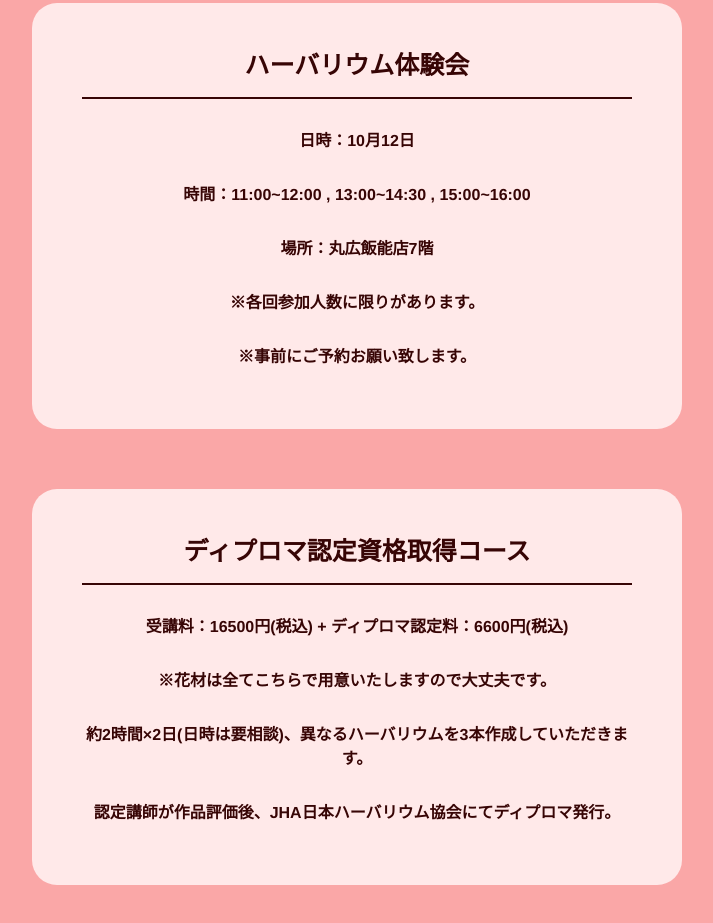
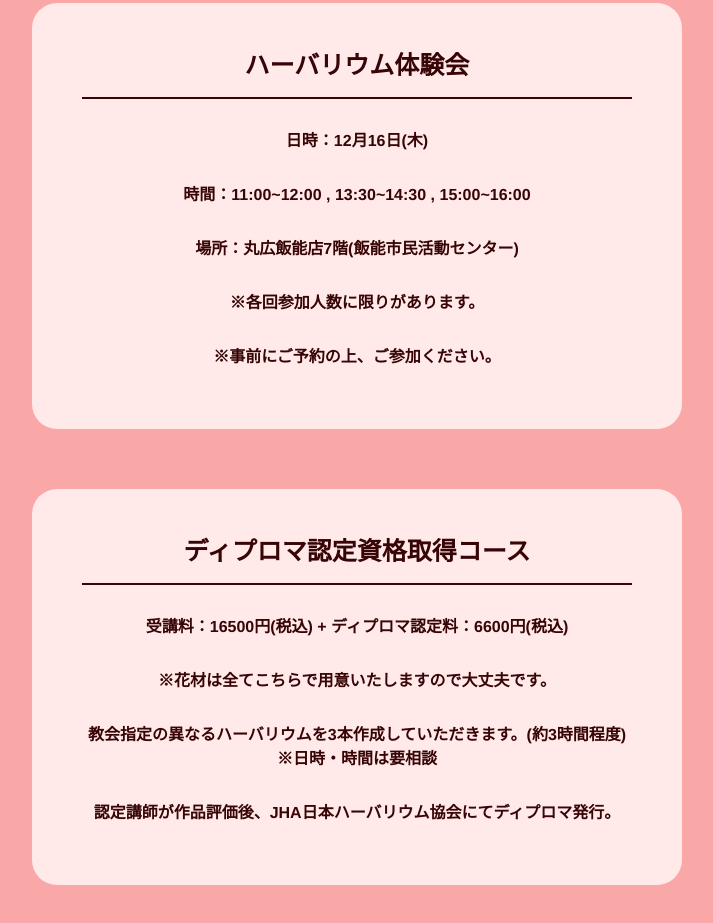
Before and after one commit to recy23/RainbowSmile, a plain HTML site: page index.html in a window 1280 px wide. Shown: the part 2495-3418 px from the top of the page, without its empty margins (283-996 px from the left). Drawn offline with nearby package versions, Linux system fonts and the light colour scheme.

Commit message:
日程更新

```diff
--- a/index.html
+++ b/index.html
@@ -89,11 +89,11 @@
             </div>
             <div class="info_contain">
                 <h4 class="info_contain_cap">ハーバリウム体験会</h4>
-                <p>日時：10月12日</p>
-                <p>時間：11:00~12:00 , 13:00~14:30 , 15:00~16:00</p>
-                <p>場所：丸広飯能店7階</p>
+                <p>日時：12月16日(木)</p>
+                <p>時間：11:00~12:00 , 13:30~14:30 , 15:00~16:00</p>
+                <p>場所：丸広飯能店7階<span style="display: inline-block">(飯能市民活動センター)</span></p>
                 <p>※各回参加人数に限りがあります。</p>
-                <p>※事前にご予約お願い致します。</p>
+                <p>※事前にご予約の上、ご参加ください。</p>
 
             </div>
             <div class="info_contain">
@@ -101,7 +101,7 @@
                 <p>受講料：16500円(税込) + ディプロマ認定料：6600円(税込)</p>
                 <p></p>
                 <p>※花材は全てこちらで用意いたしますので大丈夫です。</p>
-                <p>約2時間×2日(日時は要相談)、異なるハーバリウムを3本作成していただきます。</p>
+                <p>教会指定の異なるハーバリウムを3本作成していただきます。(約3時間程度)<span style="display: inline-block">※日時・時間は要相談</span></p>
                 <p>認定講師が作品評価後、JHA日本ハーバリウム協会にてディプロマ発行。</p>
             </div>
         </section>
```
